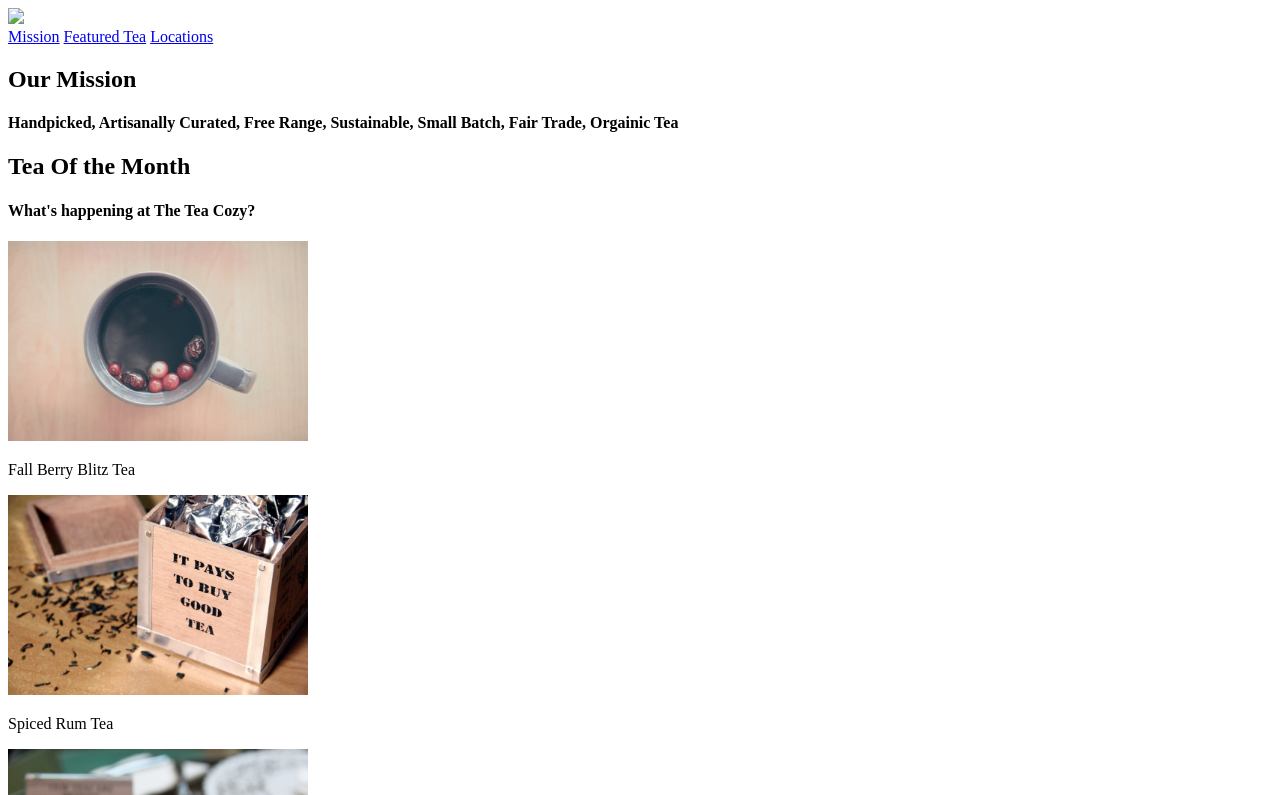
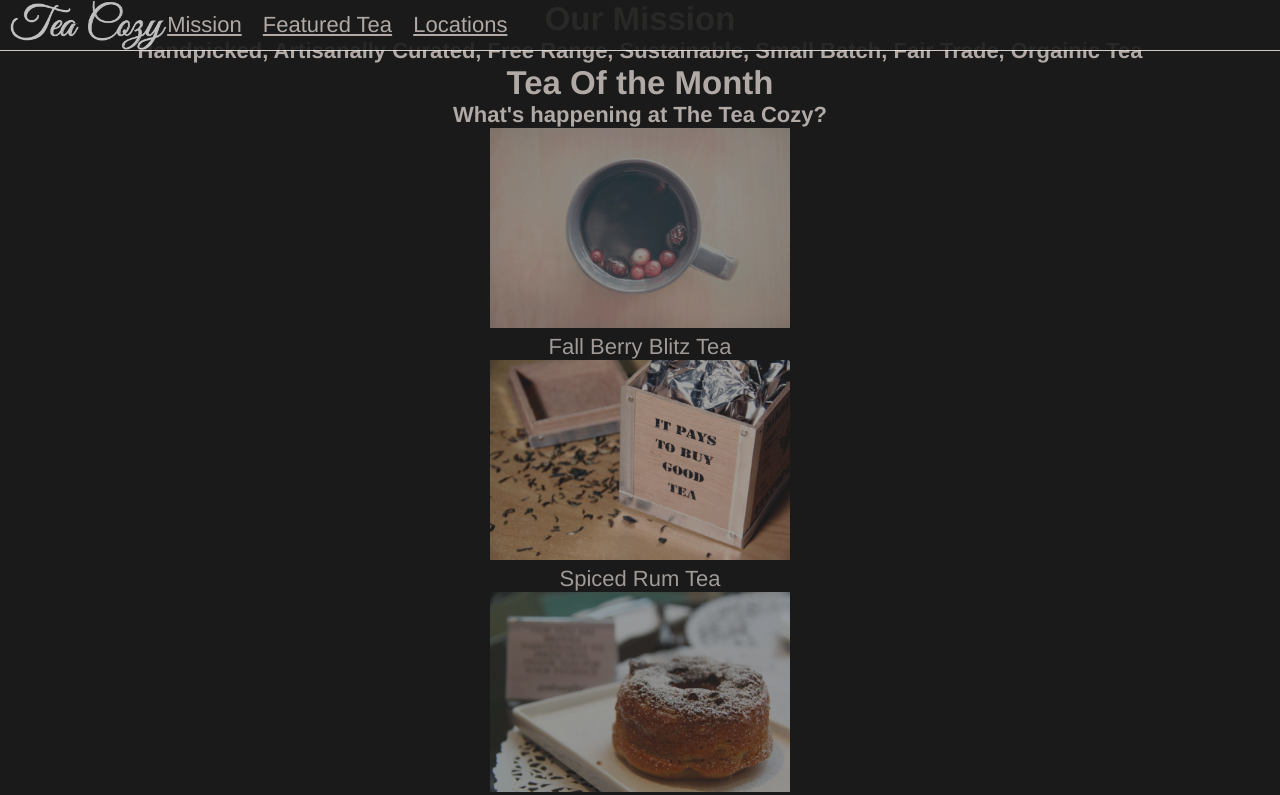
Before and after one commit to SamLJeffers/Tea-Cozy, a plain HTML site: page index.html in a window 1280 px wide. Shown: the top 795 px of the page. Drawn offline with Linux system fonts and the light colour scheme.

Commit message:
Adding CSS to the header section

```diff
--- a/index.html
+++ b/index.html
@@ -7,7 +7,7 @@
 	</head>
 	<body>
        <header>
-           <img id="mainLogo" src= "img-tea-cozy-logo.webp" height = "50px"/>
+           <img id="mainLogo" src= "resources/img-tea-cozy-logo.webp" height = "50px"/>
             <nav>
                 <a href="#mission">Mission</a>
                 <a href="#featuredTea">Featured Tea</a>
--- a/teaCozy.css
+++ b/teaCozy.css
@@ -0,0 +1,36 @@
+* {
+    box-sizing: border-box;
+    margin: 0;
+    padding: 0;
+    opacity: 0.9;
+    background-color: black;
+}
+html {
+    font-family: Helvetica;
+    font-size: 22px;
+    text-align: center;
+    color: seashell;
+}
+
+/*Header*/
+
+header {
+    background-color: black;
+    position: fixed;
+    width: 100%;
+    max-height: 69px;
+    display: flex;
+    border-bottom: 1px solid seashell;
+    justify-items: space-between;
+    align-items: center;
+    z-index: 1;     /*brings the header to the front of anything ontop of it*/
+}
+
+#mainLogo {
+    margin-left: 10px;
+}
+
+header a {
+    color: seashell;
+    margin-right: 15px;
+}
```
